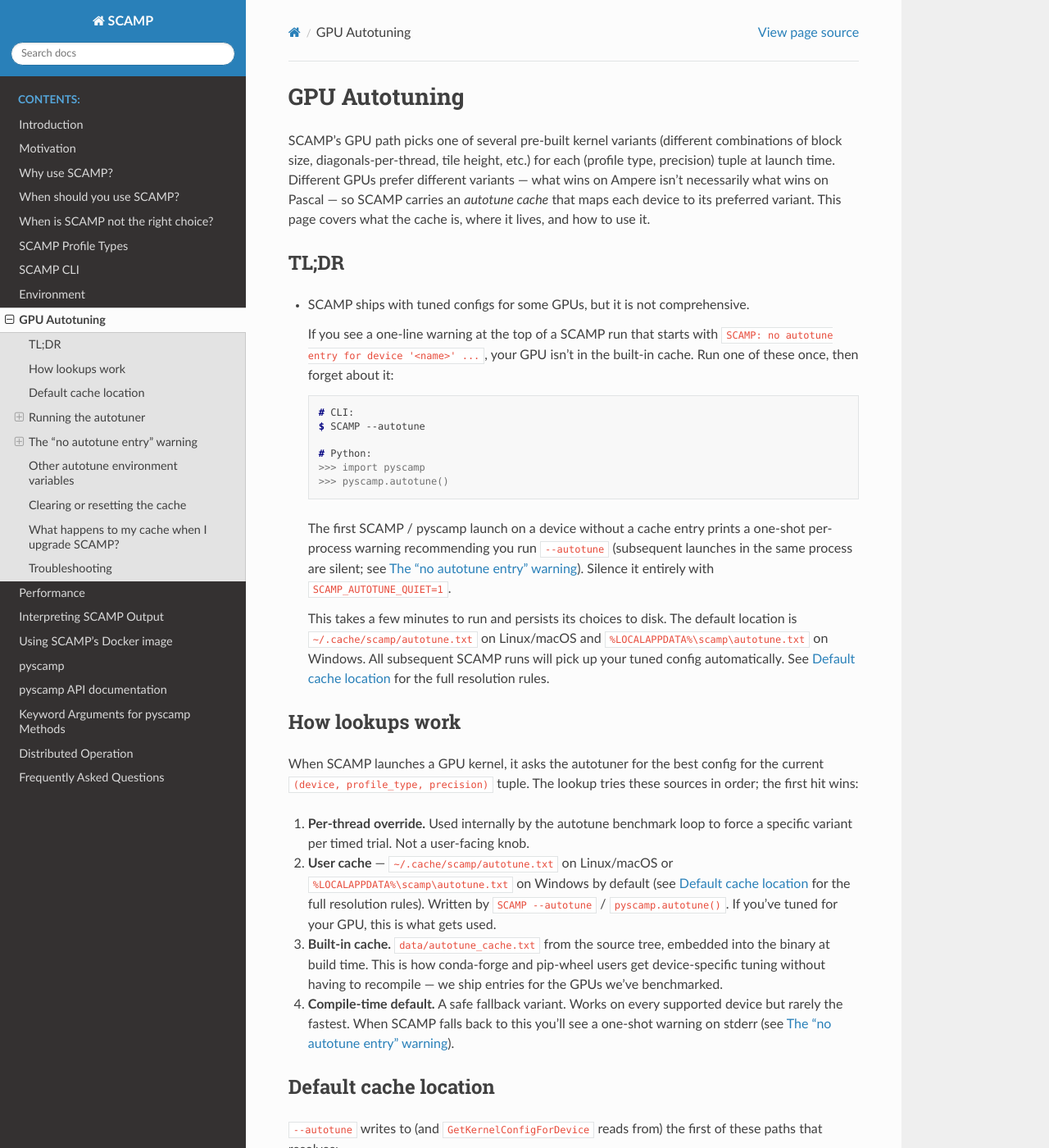
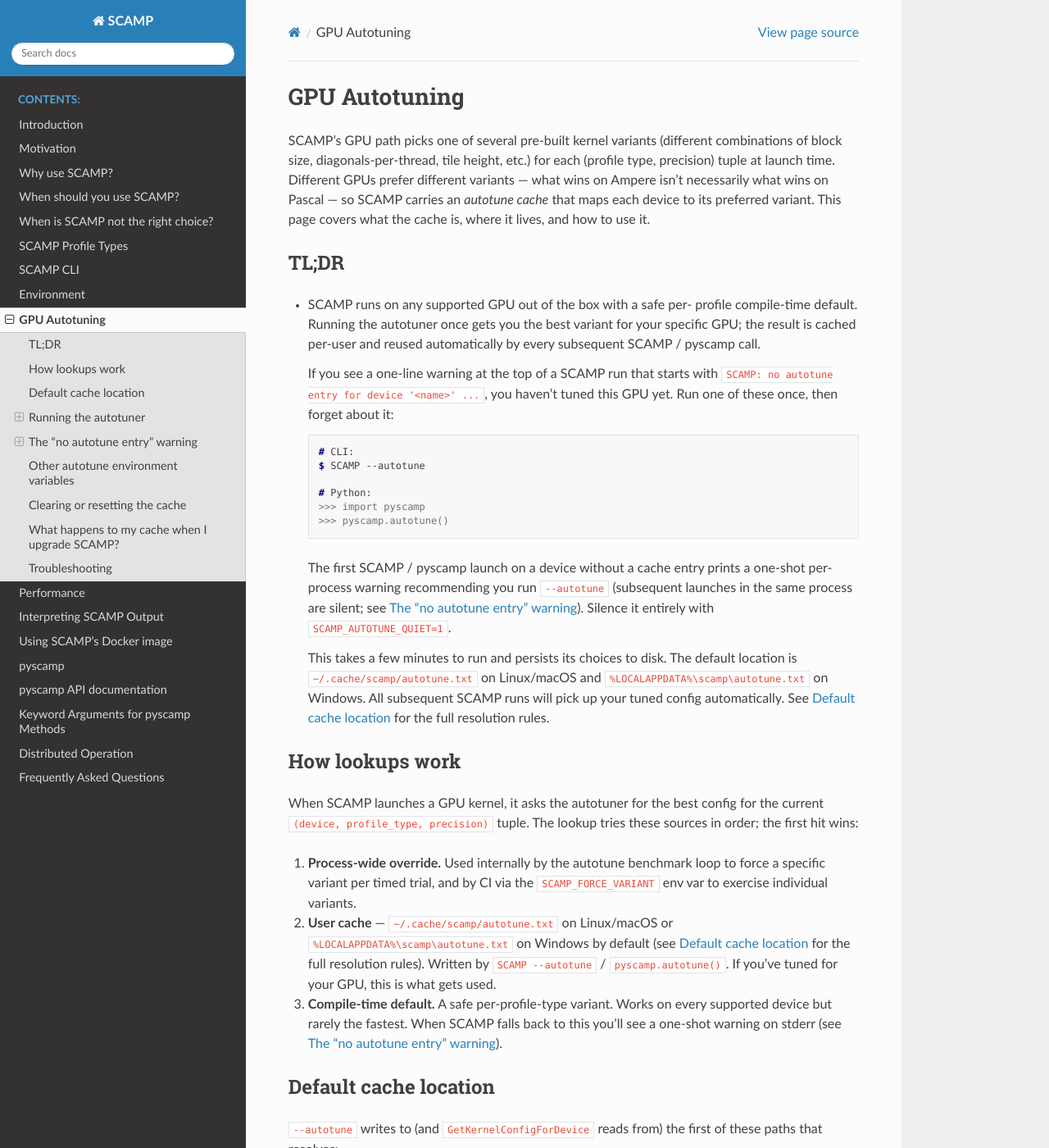
Before and after one commit to zpzim/SCAMP, a Sphinx documentation site: the page built from docs/source/autotune.rst, in a window 1280 px wide and 1400 px high. Shown: the whole window at 82% size. Built offline with Sphinx 7.4.7 and the Read the Docs theme 3.1.0, drawn with Linux system fonts in a browser that asks for light colours; some of the changed text lies outside the part shown.

Commit message:
Drop shipped autotune cache infrastructure
Removes the build-time embedded autotune cache and its lookup chain
branch. The maintenance burden of keeping data/autotune_cache.txt
fresh across releases (every variant-table edit invalidates entries;
every new device needs a hand-merged PR; users hit silent stale-entry
rejection) outweighed the small out-of-box perf uplift it bought.

Removed:
- data/autotune_cache.txt (the source file, already empty post-review).
- src/core/gpu_kernel/builtin_autotune_cache.{h,cpp.in} (the embedded
  string + its declaration).
- The file(READ) + configure_file + extra source file in
  src/core/gpu_kernel/CMakeLists.txt that wired the embed into the
  binary.
- GetOrLoadBuiltinCache() + CacheState::builtin_cache from autotune.cpp.
- The `builtin_cache` parameter from LookupKernelConfigForDeviceKey
  (both signature + the only non-test caller, GetKernelConfigForDevice).
- 3 builtin-cache-specific unit tests (Test_BuiltinCacheHit,
  Test_UserCacheBeatsBuiltin, Test_StaleUserCacheFallsThroughToBuiltin).
  The last was renamed and repurposed to verify a stale user cache
  falls through to the FALLBACK config + emits the cache-miss warning
  (the upgrade-compat behavior we actually care about).
- Built-in / "ships with the binary" mentions in docs/source/autotune.rst,
  autotune.h, autotune_cache.h, autotune.cpp banner output.

New lookup chain (in priority order):
1. Process-wide KernelConfig override (autotune bench + SCAMP_FORCE_VARIANT).
2. User cache at $SCAMP_AUTOTUNE_CACHE / $XDG_CACHE_HOME / $HOME.
3. GetDefaultKernelConfig(profile, precision) -- the per-profile-type
   compile-time default, plus a one-shot per-process miss warning.

Users who want optimal perf still run `SCAMP --autotune` once per
device (or `pyscamp.autotune()`); the result lands in the user cache
and persists across runs. Cold-start defaults are reasonable
per-profile (shfl for atomic-heavy 1NN_INDEX/SUM_THRESH, sliding-
window for atomic-light 1NN/MS/AAN), so no-tune behavior is correct
and within a few percent of optimal on the variants and arches we
tested.

22/22 -> 20/20 unit tests (-2 from removed builtin-only tests, the
renamed one still runs).

Co-Authored-By: Claude Opus 4.7 <noreply@anthropic.com>

```diff
--- a/docs/source/autotune.rst
+++ b/docs/source/autotune.rst
@@ -12,11 +12,14 @@ lives, and how to use it.
 TL;DR
 -----
 
-* SCAMP ships with tuned configs for some GPUs, but it is not comprehensive.
+* SCAMP runs on any supported GPU out of the box with a safe per-
+  profile compile-time default. Running the autotuner once gets you the
+  best variant for your specific GPU; the result is cached per-user and
+  reused automatically by every subsequent SCAMP / pyscamp call.
 
   If you see a one-line warning at the top of a SCAMP run that starts
-  with ``SCAMP: no autotune entry for device '<name>' ...``, your GPU
-  isn't in the built-in cache. Run one of these once, then forget about
+  with ``SCAMP: no autotune entry for device '<name>' ...``, you
+  haven't tuned this GPU yet. Run one of these once, then forget about
   it:
 
   .. code-block:: console
@@ -47,9 +50,9 @@ When SCAMP launches a GPU kernel, it asks the autotuner for the best
 config for the current ``(device, profile_type, precision)`` tuple.
 The lookup tries these sources in order; the first hit wins:
 
-1. **Per-thread override.** Used internally by the autotune benchmark
-   loop to force a specific variant per timed trial. Not a user-facing
-   knob.
+1. **Process-wide override.** Used internally by the autotune benchmark
+   loop to force a specific variant per timed trial, and by CI via the
+   ``SCAMP_FORCE_VARIANT`` env var to exercise individual variants.
 
 2. **User cache** — ``~/.cache/scamp/autotune.txt`` on Linux/macOS or
    ``%LOCALAPPDATA%\scamp\autotune.txt`` on Windows by default (see
@@ -57,14 +60,9 @@ The lookup tries these sources in order; the first hit wins:
    Written by ``SCAMP --autotune`` / ``pyscamp.autotune()``. If you've
    tuned for your GPU, this is what gets used.
 
-3. **Built-in cache.** ``data/autotune_cache.txt`` from the source
-   tree, embedded into the binary at build time. This is how conda-forge
-   and pip-wheel users get device-specific tuning without having to
-   recompile — we ship entries for the GPUs we've benchmarked.
-
-4. **Compile-time default.** A safe fallback variant. Works on every
-   supported device but rarely the fastest. When SCAMP falls back to
-   this you'll see a one-shot warning on stderr (see
+3. **Compile-time default.** A safe per-profile-type variant. Works on
+   every supported device but rarely the fastest. When SCAMP falls
+   back to this you'll see a one-shot warning on stderr (see
    :ref:`autotune-miss-warning`).
 
 .. _autotune-default-path:
@@ -139,8 +137,8 @@ cache rows.
 
 Run with a smaller value if 256K is impractically slow on your GPU
 (older Pascal or T-class cards can take well over an hour at 256K),
-or with a larger value when you're producing entries to ship in
-``data/autotune_cache.txt``:
+or with a larger value when you want tighter rankings for a workload
+you know runs at large input sizes:
 
 .. code-block:: console
 
@@ -183,16 +181,9 @@ one-shot warning to stderr that looks like:
      (Suppressing further warnings for this tuple.)
 
 This is informational, not an error — SCAMP will run correctly with the
-default config, just not as fast as it could be. Two follow-ups:
-
-* Run ``--autotune`` once to populate your local cache. This silences
-  the warning for that tuple on subsequent runs and gives you a
-  measurable speed-up.
-
-* Optionally open a PR adding your device's lines from the user cache
-  (see :ref:`autotune-default-path` for its location on your platform)
-  into ``data/autotune_cache.txt`` so the next release ships those
-  entries to other users of your GPU.
+default config, just not as fast as it could be. Run ``--autotune``
+once to populate your local cache; the warning then silences for that
+tuple on subsequent runs and you get a measurable speed-up.
 
 Silencing the warning
 """""""""""""""""""""
@@ -269,24 +260,21 @@ The user cache is a plain-text file at the location described in
    # Windows (PowerShell):
    > Remove-Item "$env:LOCALAPPDATA\scamp\autotune.txt"
 
-The next SCAMP run will fall through to the built-in cache (and emit a
-miss warning if your device isn't shipped). Running ``--autotune``
-again regenerates the file.
+The next SCAMP run will fall through to the compile-time default and
+emit a miss warning. Run ``--autotune`` again to regenerate the file.
 
 If you suspect the user cache has a bad entry but don't want to delete
 the file (e.g. it has good entries for *some* devices), you can edit it
 by hand — each line is one record, ``#`` starts a comment, and the
 format is documented in the file's own header.
 
-To bypass the user cache entirely without deleting it, point
+To bypass the cache entirely without deleting it, point
 ``SCAMP_AUTOTUNE_CACHE`` at an empty file:
 
 .. code-block:: console
 
    $ touch /tmp/empty_cache.txt
    $ SCAMP_AUTOTUNE_CACHE=/tmp/empty_cache.txt SCAMP ...
-
-The built-in cache still applies; only the user override is bypassed.
 
 What happens to my cache when I upgrade SCAMP?
 ----------------------------------------------
@@ -304,12 +292,11 @@ The three things that can happen to an existing entry after an upgrade:
   when a release just adds new variants.
 * **The new build retired your entry's variant.** The runtime rejects
   the entry (it doesn't match any current variant), falls through to
-  the built-in cache, and — if that also misses — to the compile-time
-  default plus a one-shot "no autotune entry" warning. Other entries
-  in the same cache file are unaffected; only the one(s) naming the
-  retired variant fall through. You can ignore the warning, or run
-  ``--autotune`` again to refresh the affected ``(device, profile,
-  precision)`` tuples.
+  the compile-time default, and emits a one-shot "no autotune entry"
+  warning. Other entries in the same cache file are unaffected; only
+  the one(s) naming the retired variant fall through. You can ignore
+  the warning, or run ``--autotune`` again to refresh the affected
+  ``(device, profile, precision)`` tuples.
 * **The release bumped the cache file's version header.** This is
   reserved for hard-incompatibility changes (the file schema changed,
   or kernel semantics shifted enough that *every* tuned config is
@@ -327,14 +314,6 @@ applicable.
 Troubleshooting
 ---------------
 
-**"I updated** ``data/autotune_cache.txt`` **but the binary still uses the
-old values."**
-   CMake re-runs ``configure_file`` when the cache file changes (via
-   ``CMAKE_CONFIGURE_DEPENDS``), so a plain ``cmake --build .`` is enough
-   to pick up the new contents. If you suspect a stale embed, verify
-   with ``strings build/SCAMP | grep <your_device_key>``; the embedded
-   string should match the on-disk file.
-
 **"My configs aren't being respected on a multi-GPU box."**
    The cache is keyed by sanitized device name + compute capability
    (e.g. ``NVIDIA_GeForce_RTX_3080__sm_86``). If you have two different
```
Also changed, not shown: 8 other files.
